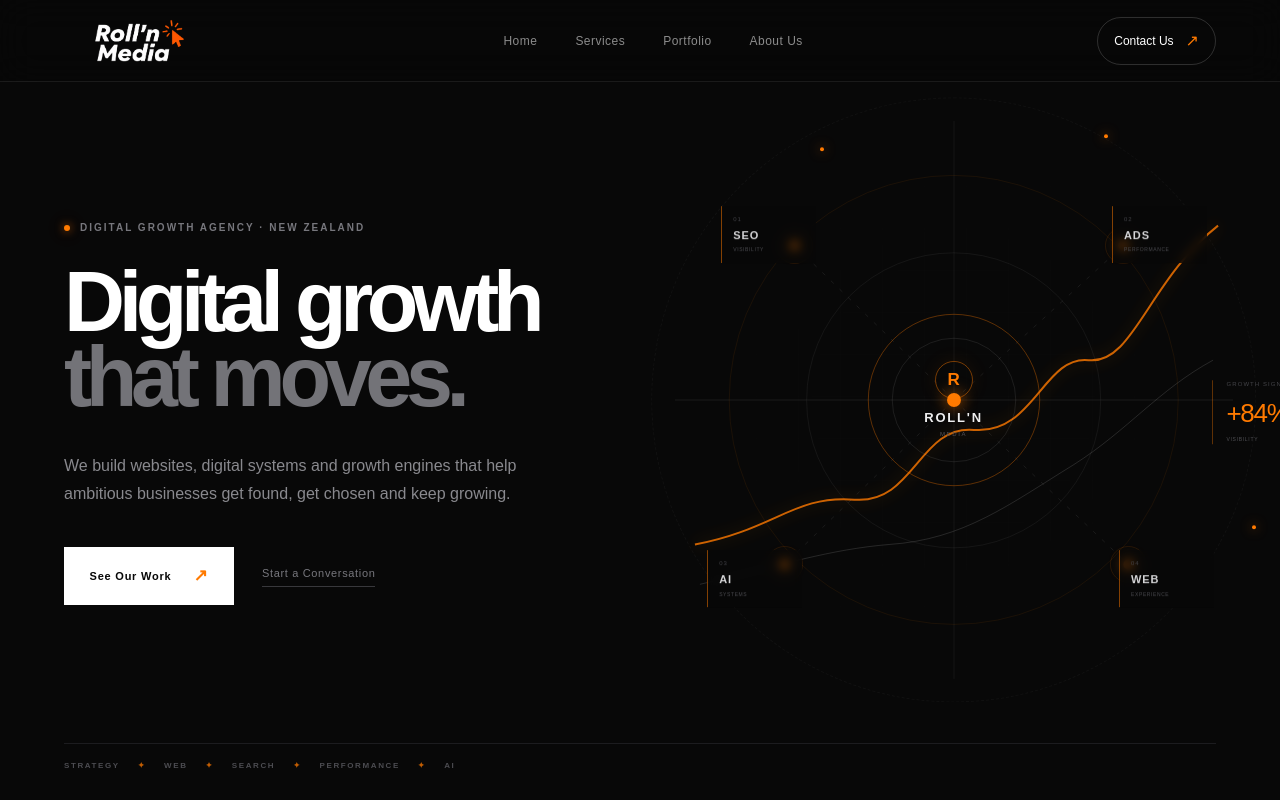
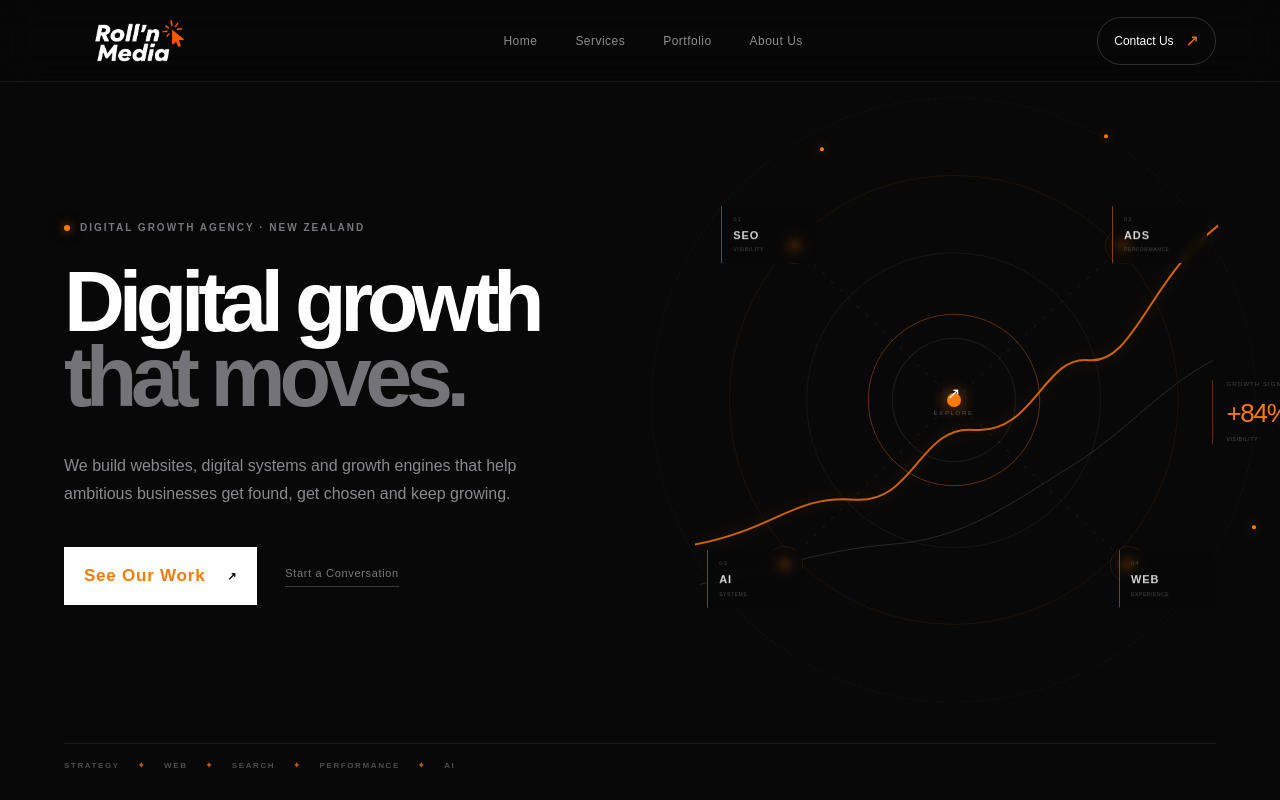
Before and after one commit to Rollnmedia/rolln-media, a Next.js app: page / in a window 1280 px wide. Shown: the top 800 px of the page. Built offline with nearby package versions, Linux system fonts and the light colour scheme.

Commit message:
Update Hero.jsx

```diff
--- a/app/components/Hero.jsx
+++ b/app/components/Hero.jsx
@@ -28,8 +28,8 @@ export default function Hero() {
         <div className="hero-actions">
 
           <a href="#portfolio" className="hero-primary">
-            See Our Work
-            <span>↗</span>
+            <span>See Our Work</span>
+            <b>↗</b>
           </a>
 
           <a href="#contact" className="hero-secondary">
@@ -53,7 +53,9 @@ export default function Hero() {
         <div className="growth-ring ring-two"></div>
         <div className="growth-ring ring-three"></div>
 
-        {/* Main SVG system */}
+
+        {/* ================= SVG SYSTEM ================= */}
+
         <svg
           className="growth-svg"
           viewBox="0 0 700 650"
@@ -61,37 +63,46 @@ export default function Hero() {
           xmlns="http://www.w3.org/2000/svg"
         >
 
-          {/* horizontal system lines */}
+          {/* Main axis */}
           <path
             d="M70 325H630"
-            stroke="rgba(255,255,255,0.08)"
+            className="axis-line"
           />
 
           <path
             d="M350 45V605"
-            stroke="rgba(255,255,255,0.06)"
+            className="axis-line vertical"
           />
 
-          {/* diagonal growth line */}
+
+          {/* Main growth line */}
+
           <path
-            d="M90 470
-               C170 455 190 420 250 425
-               C310 430 315 350 370 355
-               C430 360 440 280 485 285
-               C530 290 545 205 615 150"
+            d="
+              M90 470
+              C170 455 190 420 250 425
+              C310 430 315 350 370 355
+              C430 360 440 280 485 285
+              C530 290 545 205 615 150
+            "
             className="growth-line"
           />
 
-          {/* secondary line */}
+
+          {/* Secondary growth line */}
+
           <path
-            d="M95 510
-               C180 490 225 475 285 470
-               C360 465 405 430 470 390
-               C525 355 555 315 610 285"
+            d="
+              M95 510
+              C180 490 225 475 285 470
+              C360 465 405 430 470 390
+              C525 355 555 315 610 285
+            "
             className="growth-line-secondary"
           />
 
-          {/* connection lines */}
+
+          {/* Connection lines */}
 
           <path
             d="M350 325L190 170"
@@ -113,7 +124,9 @@ export default function Hero() {
             className="connection-line"
           />
 
-          {/* central circle */}
+
+          {/* Centre rings */}
+
           <circle
             cx="350"
             cy="325"
@@ -128,7 +141,9 @@ export default function Hero() {
             className="central-ring-inner"
           />
 
-          {/* centre mark */}
+
+          {/* Centre dot */}
+
           <circle
             cx="350"
             cy="325"
@@ -136,7 +151,9 @@ export default function Hero() {
             className="central-dot"
           />
 
-          {/* node: SEO */}
+
+          {/* SEO node */}
+
           <circle
             cx="190"
             cy="170"
@@ -151,7 +168,9 @@ export default function Hero() {
             className="node-halo"
           />
 
-          {/* node: ADS */}
+
+          {/* ADS node */}
+
           <circle
             cx="520"
             cy="170"
@@ -166,7 +185,9 @@ export default function Hero() {
             className="node-halo"
           />
 
-          {/* node: AI */}
+
+          {/* AI node */}
+
           <circle
             cx="180"
             cy="490"
@@ -181,7 +202,9 @@ export default function Hero() {
             className="node-halo"
           />
 
-          {/* node: WEB */}
+
+          {/* WEB node */}
+
           <circle
             cx="525"
             cy="490"
@@ -199,63 +222,108 @@ export default function Hero() {
         </svg>
 
 
-        {/* Centre brand */}
+        {/* ================= CENTRE CLICK ARROW ================= */}
 
         <div className="growth-centre">
 
-          <div className="growth-centre-mark">
-            R
+          <div className="growth-centre-arrow">
+            ↗
           </div>
 
-          <strong>
-            ROLL'N
-          </strong>
-
           <span>
-            MEDIA
+            EXPLORE
           </span>
 
         </div>
 
 
-        {/* Floating labels */}
+        {/* ================= FLOATING LABELS ================= */}
 
         <div className="growth-label label-seo">
+
           <small>01</small>
-          <strong>SEO</strong>
-          <span>VISIBILITY</span>
-        </div>
 
-        <div className="growth-label label-ads">
-          <small>02</small>
-          <strong>ADS</strong>
-          <span>PERFORMANCE</span>
-        </div>
+          <strong>
+            SEO
+          </strong>
 
-        <div className="growth-label label-ai">
-          <small>03</small>
-          <strong>AI</strong>
-          <span>SYSTEMS</span>
-        </div>
+          <span>
+            VISIBILITY
+          </span>
 
-        <div className="growth-label label-web">
-          <small>04</small>
-          <strong>WEB</strong>
-          <span>EXPERIENCE</span>
         </div>
 
 
-        {/* Growth metric */}
+        <div className="growth-label label-ads">
+
+          <small>02</small>
+
+          <strong>
+            ADS
+          </strong>
+
+          <span>
+            PERFORMANCE
+          </span>
+
+        </div>
+
+
+        <div className="growth-label label-ai">
+
+          <small>03</small>
+
+          <strong>
+            AI
+          </strong>
+
+          <span>
+            SYSTEMS
+          </span>
+
+        </div>
+
+
+        <div className="growth-label label-web">
+
+          <small>04</small>
+
+          <strong>
+            WEB
+          </strong>
+
+          <span>
+            EXPERIENCE
+          </span>
+
+        </div>
+
+
+        {/* ================= GROWTH METRIC ================= */}
 
         <div className="growth-metric">
-          <span>GROWTH SIGNAL</span>
-          <strong>+84%</strong>
-          <small>VISIBILITY</small>
+
+          <span>
+            GROWTH SIGNAL
+          </span>
+
+          <strong>
+            +84%
+          </strong>
+
+          <small>
+            VISIBILITY
+          </small>
+
         </div>
 
-        {/* tiny orange signal */}
+
+        {/* ================= SIGNALS ================= */}
+
         <span className="signal signal-one"></span>
+
         <span className="signal signal-two"></span>
+
         <span className="signal signal-three"></span>
 
       </div>
```
